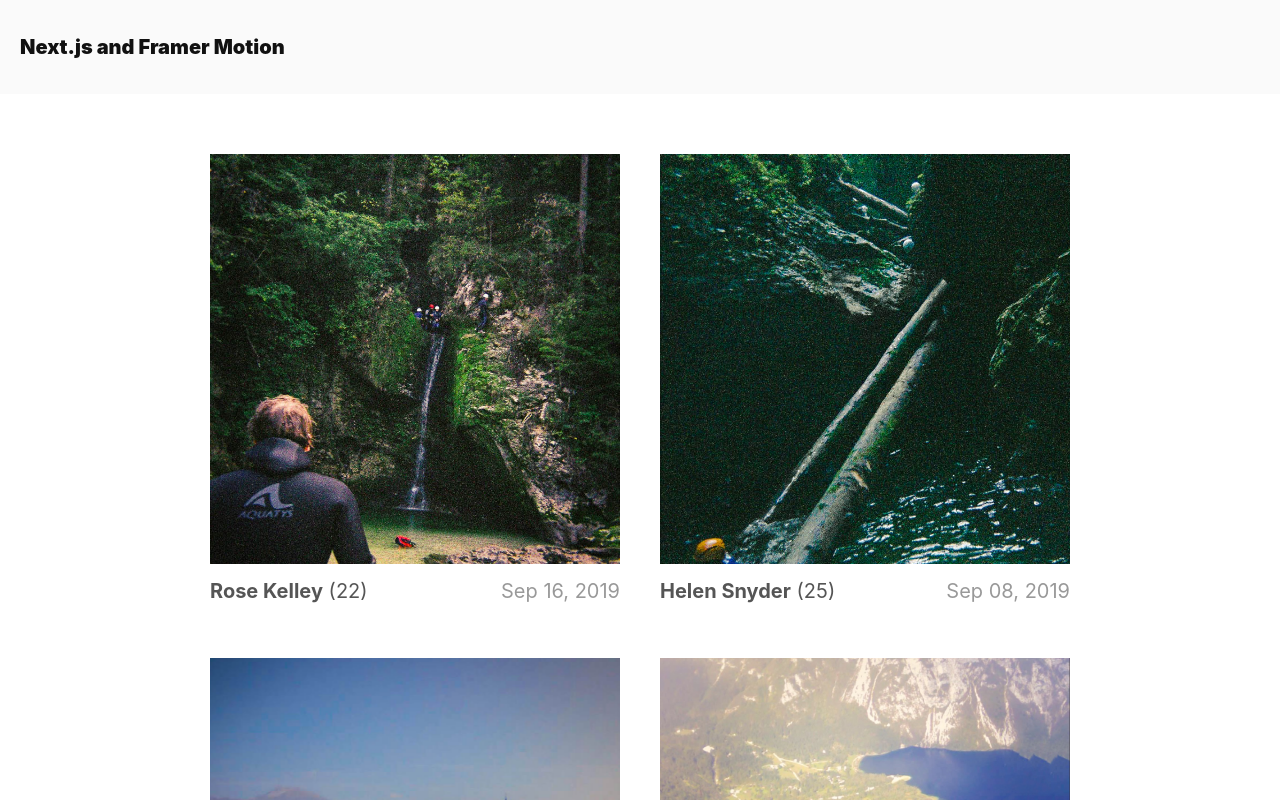
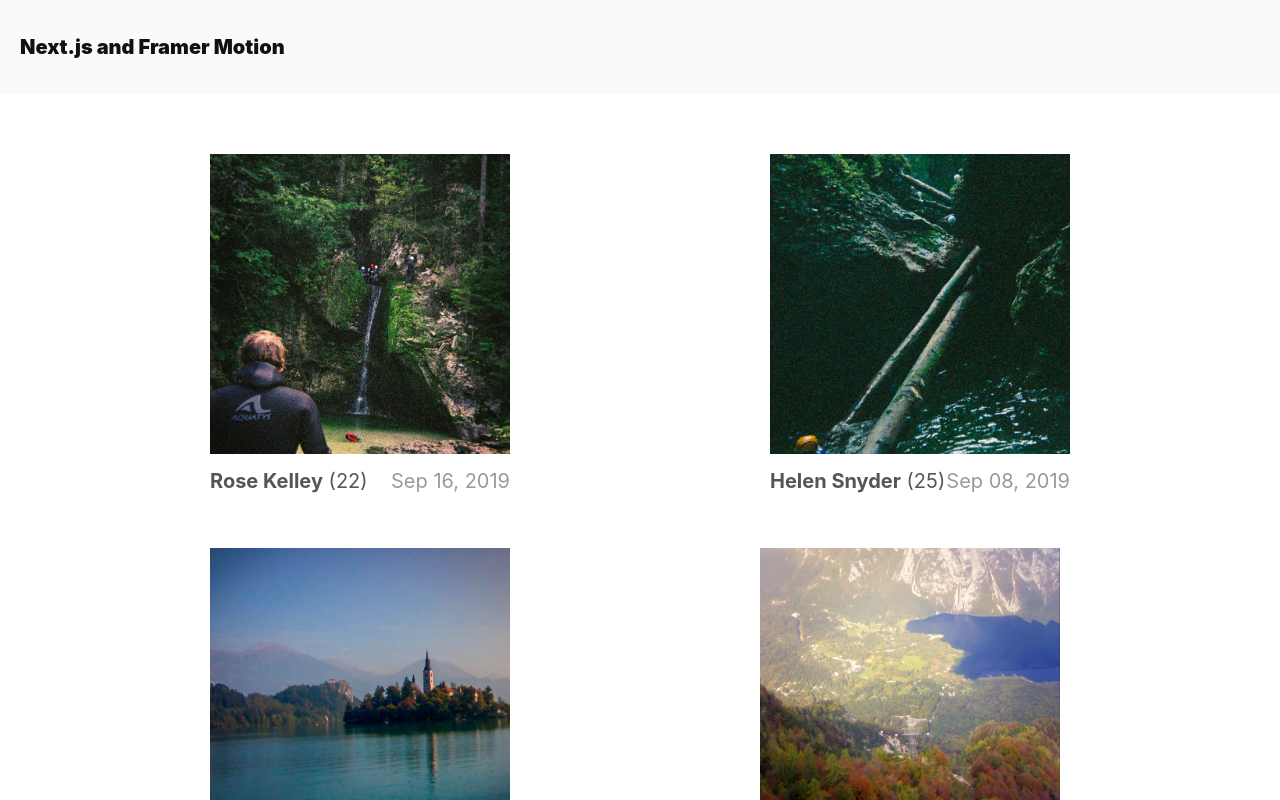
Before and after one commit to MikeGajdos/NextJs-Page-Transition, a Next.js app: page / in a window 1280 px wide. Shown: the top 800 px of the page. Built offline with nearby package versions, Linux system fonts and the light colour scheme.

Commit message:
cunt polacek

```diff
--- /dev/null
+++ b/animation/FadeInOut.js
@@ -0,0 +1,37 @@
+import { useRef, useContext } from "react";
+import { gsap } from "gsap";
+import useIsomorphicLayoutEffect from "./useIsomorphicLayoutEffect";
+import { TransitionContext } from "./TransitionContext";
+
+const FadeInOut = ({ children }) => {
+  const { timeline } = useContext(TransitionContext);
+  const el = useRef();
+
+  // useIsomorphicLayoutEffect to avoid console warnings
+  useIsomorphicLayoutEffect(() => {
+    // intro animation will play immediately
+    gsap.to(el.current, {
+      opacity: 1,
+      visibility: "visible",
+      duration: 5,
+    });
+
+    // add outro animation to top-level outro animation timeline
+    timeline.add(
+      gsap.to(el.current, {
+        opacity: 0,
+        duration: 5,
+      }),
+      0
+    );
+  }, []);
+
+  // set initial opacity to 0 to avoid FOUC for SSR
+  return (
+    <div ref={el} className="polacek">
+      {children}
+    </div>
+  );
+};
+
+export default FadeInOut;
--- /dev/null
+++ b/animation/TransitionContext.js
@@ -0,0 +1,25 @@
+import React, { useState, createContext, useCallback, useContext } from "react";
+import { gsap } from "gsap";
+
+export const TransitionContext = createContext({});
+export const TransitionProvider = ({ children }) => {
+  const [timeline, setTimeline] = useState(() =>
+    gsap.timeline({ paused: true })
+  );
+  const [background, setBackground] = useState("yellow");
+
+  return (
+    <div>
+      <TransitionContext.Provider
+        value={{
+          timeline,
+          setTimeline,
+          background,
+          setBackground,
+        }}
+      >
+        {children}
+      </TransitionContext.Provider>
+    </div>
+  );
+};
--- /dev/null
+++ b/animation/TransitionLayout.js
@@ -0,0 +1,47 @@
+import { gsap } from "gsap";
+import { TransitionContext } from "./TransitionContext";
+import { useState, useContext, useRef, useEffect } from "react";
+import useIsomorphicLayoutEffect from "./useIsomorphicLayoutEffect";
+
+export default function TransitionLayout({ children }) {
+  const [displayChildren, setDisplayChildren] = useState();
+  const { timeline, background } = useContext(TransitionContext);
+  const el = useRef();
+
+  useIsomorphicLayoutEffect(() => {
+    if (children !== displayChildren) {
+      if (timeline.duration() === 0) {
+        // there are no outro animations, so immediately transition
+        setDisplayChildren(children);
+      } else {
+        timeline.play().then(() => {
+          // outro complete so reset to an empty paused timeline
+          timeline.seek(0).pause().clear();
+
+          // setDisplayChildren(children);
+        });
+      }
+    }
+  }, [children]);
+
+  useEffect(() => {
+    gsap.to(el.current, {
+      opacity: 1,
+      duration: 0.2,
+    });
+  }, [children]);
+
+  // useIsomorphicLayoutEffect(() => {
+  //   gsap.to(el.current, {
+  //     background,
+  //     opacity: 1,
+  //     duration: 10,
+  //   });
+  // }, [background]);
+
+  return (
+    <div ref={el} className="cuntPolacek">
+      {displayChildren}
+    </div>
+  );
+}
--- /dev/null
+++ b/animation/useIsomorphicLayoutEffect.js
@@ -0,0 +1,6 @@
+import { useEffect, useLayoutEffect } from "react";
+
+const useIsomorphicLayoutEffect =
+  typeof window !== "undefined" ? useLayoutEffect : useEffect;
+
+export default useIsomorphicLayoutEffect;
--- a/components/postList.js
+++ b/components/postList.js
@@ -2,6 +2,7 @@ import React from "react";
 import Link from "next/link";
 import Image from "next/image";
 import PostInfo from "./postInfo";
+import FadeInOut from "../animation/FadeInOut";
 
 const PostList = ({ posts }) => {
   return (
@@ -9,7 +10,8 @@ const PostList = ({ posts }) => {
       <div className="posts">
         {posts.map((post) => {
           return (
-            <div key={post.id} className="post">
+            <FadeInOut key={post.id} className="post">
+              <div className="post">
                 <div style={{ display: "block" }}>
                   <Link href={`/posts/${post.id}`} passHref>
                     <a>
@@ -25,6 +27,7 @@ const PostList = ({ posts }) => {
                   <PostInfo post={post} />
                 </div>
               </div>
+            </FadeInOut>
           );
         })}
       </div>
--- a/package.json
+++ b/package.json
@@ -12,6 +12,7 @@
   },
   "dependencies": {
     "framer-motion": "^4.1.17",
+    "gsap": "^3.8.0",
     "next": "11.1.2",
     "react": "17.0.2",
     "react-dom": "17.0.2"
--- a/pages/_app.js
+++ b/pages/_app.js
@@ -1,14 +1,19 @@
 import "../styles/globals.css";
 import Layout from "../components/layout";
-
-import { AnimatePresence } from "framer-motion";
+import { gsap } from "gsap";
+// import { TransitionProvider } from "../animation/TransitionContext";
+// import { TransitionProvider } from "../animation/TransitionContext";
+import TransitionLayout from "../animation/TransitionLayout";
+import { TransitionProvider } from "../animation/TransitionContext";
 
 function MyApp({ Component, pageProps, router }) {
   return (
     <Layout>
-      <AnimatePresence exitBeforeEnter>
-        <Component {...pageProps} key={router.route} />
-      </AnimatePresence>
+      <TransitionProvider>
+        <TransitionLayout>
+          <Component {...pageProps} key={router.route} />
+        </TransitionLayout>
+      </TransitionProvider>
     </Layout>
   );
 }
--- a/pages/index.js
+++ b/pages/index.js
@@ -1,11 +1,13 @@
 import posts from "../data/posts";
-
 import PostList from "../components/postList";
+import FadeInOut from "../animation/FadeInOut";
 
 export default function Home() {
   return (
-    <div className="container">
+    <FadeInOut>
+      {/* <div className="container"> */}
       <PostList posts={posts} />
-    </div>
+      {/* </div> */}
+    </FadeInOut>
   );
 }
--- a/pages/posts/[post].js
+++ b/pages/posts/[post].js
@@ -3,9 +3,11 @@ import Image from "next/image";
 import Link from "next/link";
 import posts from "../../data/posts";
 import PostInfo from "../../components/postInfo";
+import FadeInOut from "../../animation/FadeInOut";
 
 const Post = ({ post }) => {
   return (
+    <FadeInOut>
       <div className="container post">
         <div className="cunt">
           <Image
@@ -27,6 +29,7 @@ const Post = ({ post }) => {
           </Link>
         </div>
       </div>
+    </FadeInOut>
   );
 };
 
--- a/styles/globals.css
+++ b/styles/globals.css
@@ -96,6 +96,13 @@ img {
 .author {
   color: #555;
 }
+.polacek {
+  opacity: 0;
+  visibility: hidden;
+}
+.cuntPolacek {
+  opacity: 0;
+}
 
 @media (max-width: 700px) {
   .post {
```
Also changed, not shown: 1 other file (tests, documents, lock files or other folders). Lines whose indentation alone changed are shown as unchanged.
